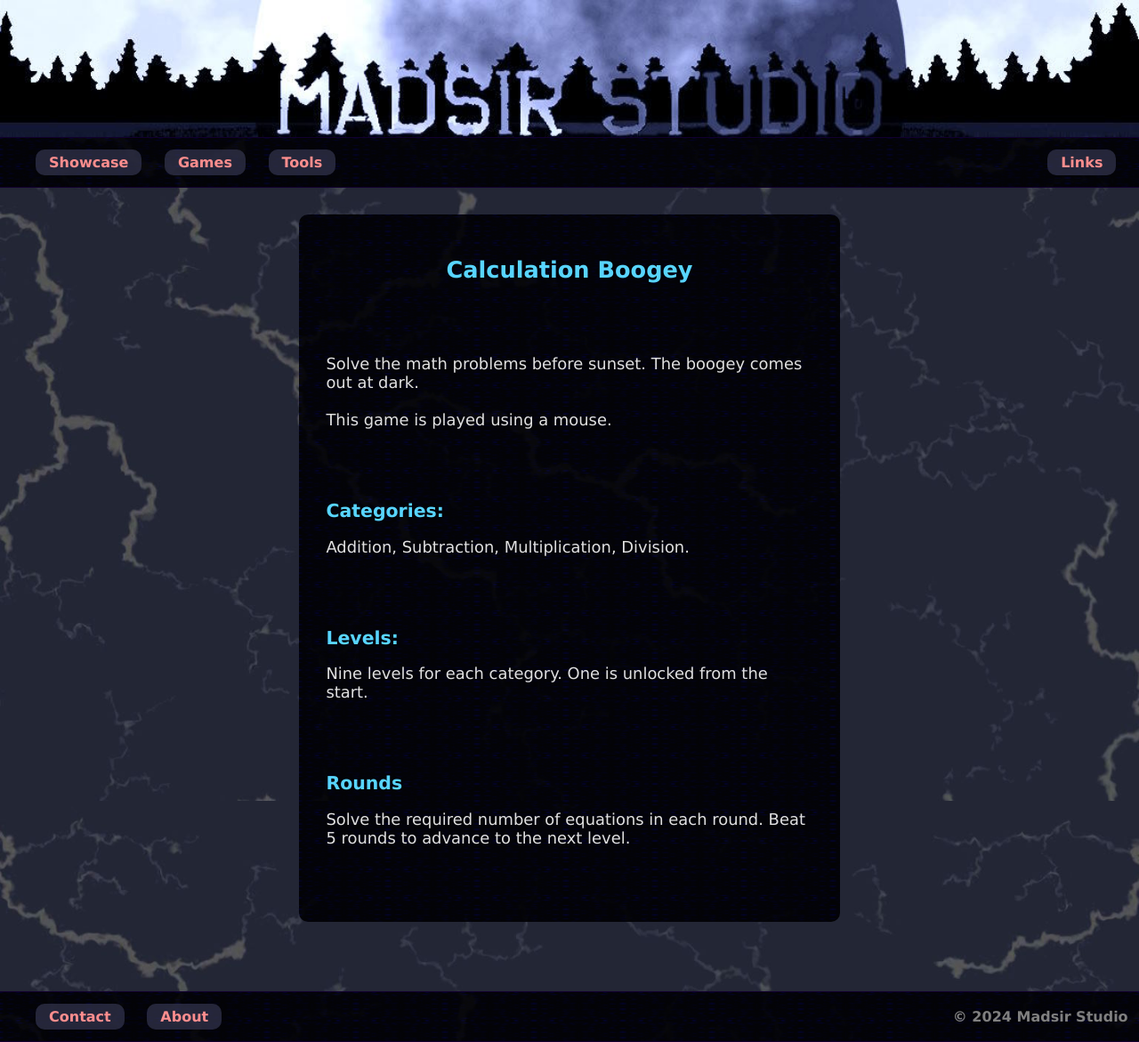
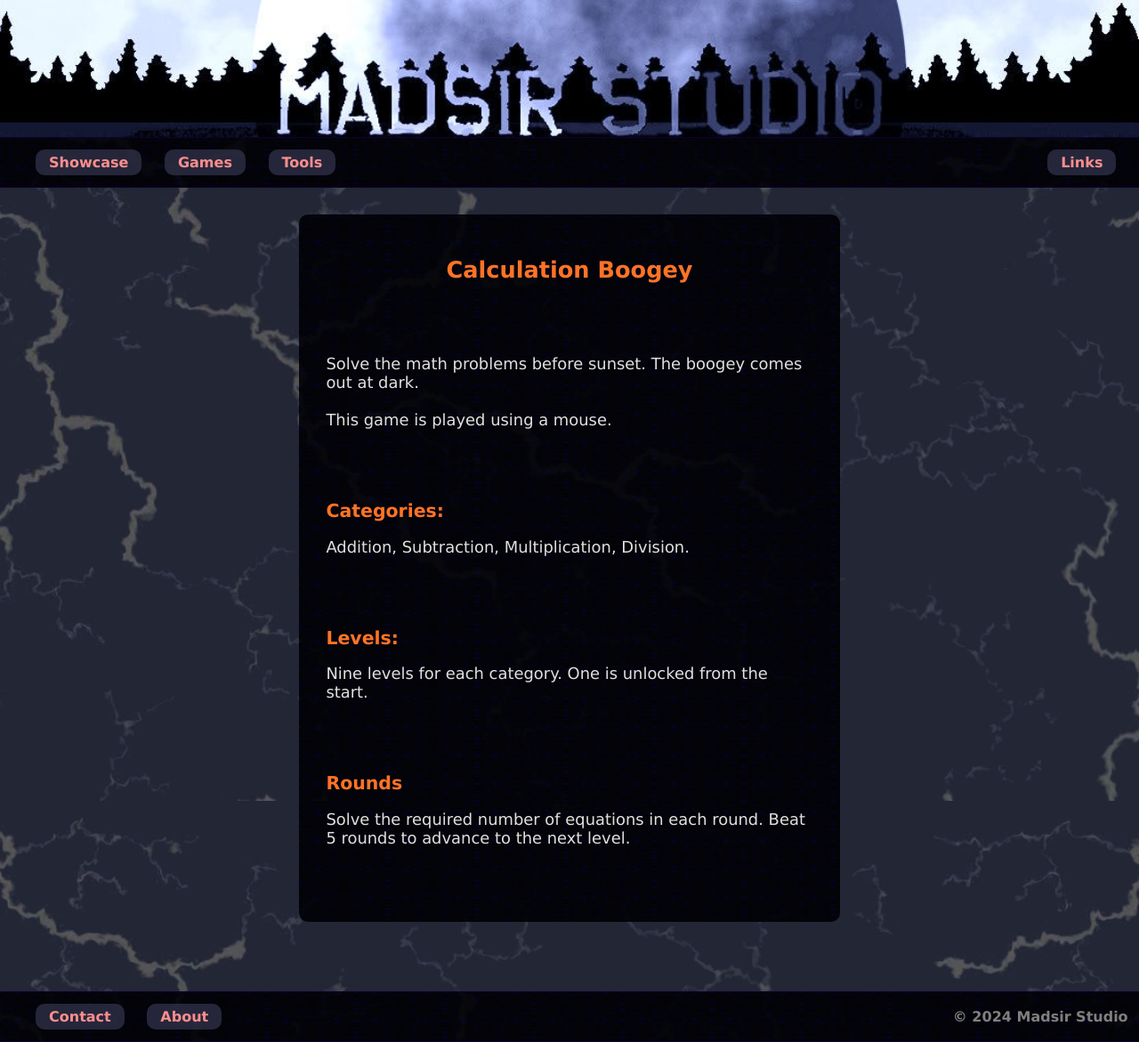
Before and after one commit to Madsir/madsirstudio.github.io, a Jekyll site: the page built from calculationboogey/index.html, in a window 1280 px wide. Shown: the whole page at 89% size. Built offline with Jekyll 4.4.1, drawn with Linux system fonts in a browser that asks for light colours.

Commit message:
Update index.html

```diff
--- a/calculationboogey/index.html
+++ b/calculationboogey/index.html
@@ -19,10 +19,10 @@ h2 {
   margin-left: 5%;
   margin-right: 5%;
   font-size: 1.6em;
-  color: #58d5ff;
+  color: #ff7326;
 }
 h1 {
-  color: #58d5ff;
+  color: #ff7326;
 }
 p {
   font-size: 1.4em;
@@ -46,10 +46,10 @@ p {
     font-size: 0.7em;
     margin-left: 5%;
     margin-right: 5%;
-    color: #58d5ff;
+    color: #ff7326;
   }
   h1 {
-  color: #58d5ff;
+  color: #ff7326;
   }
   .around {
   align-items: center;
```
